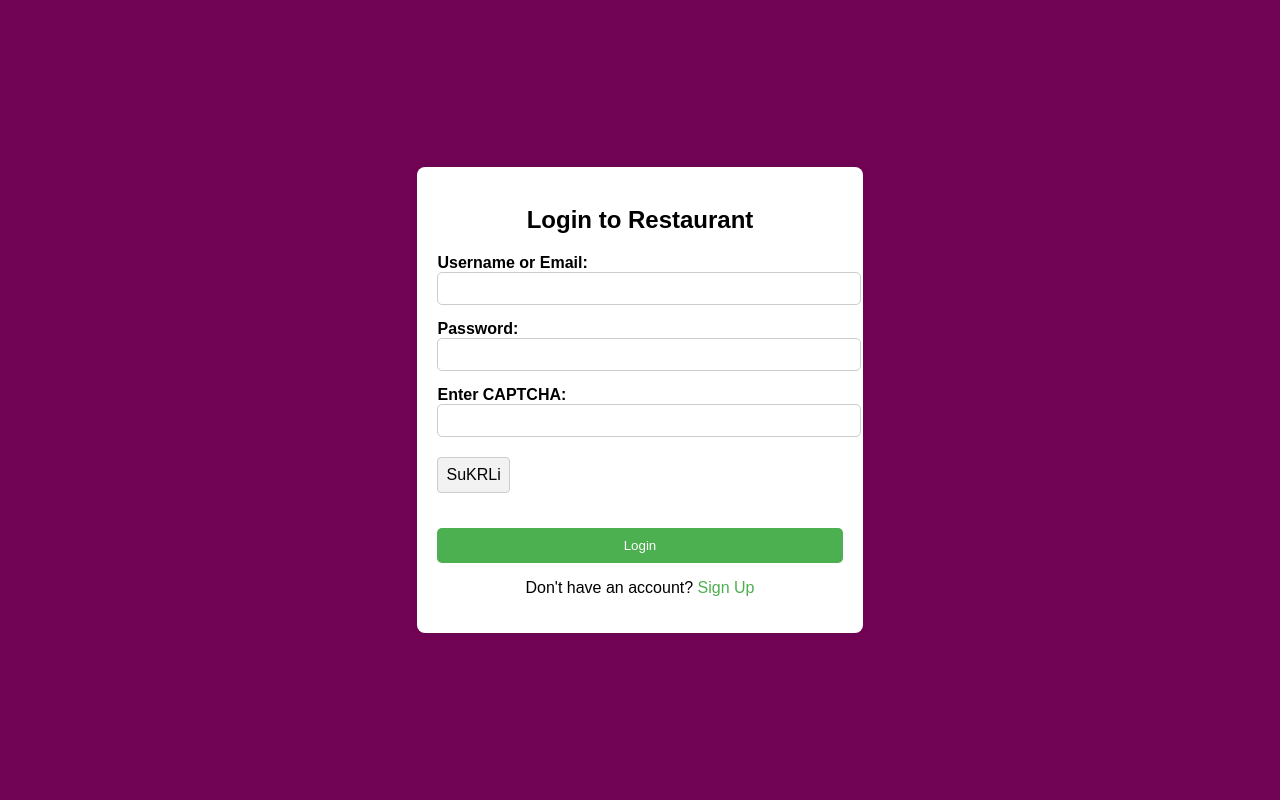
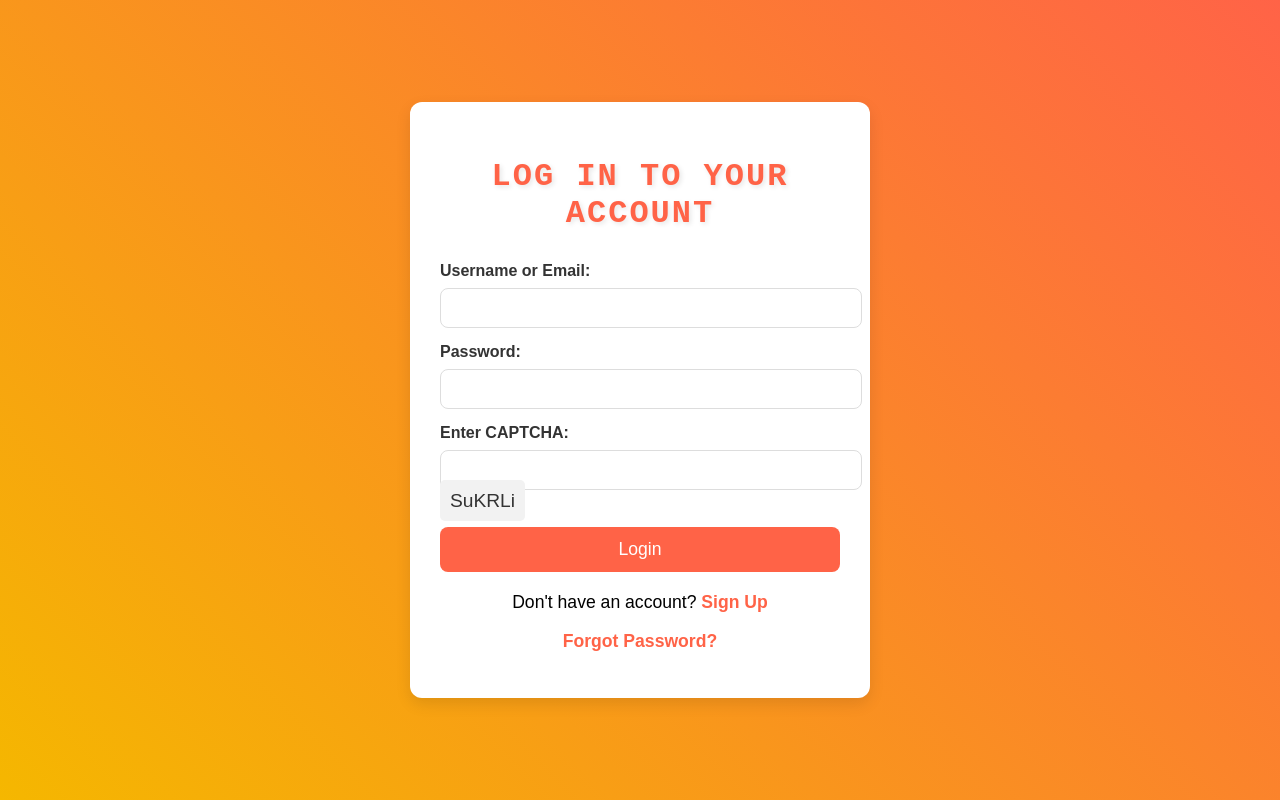
Before and after one commit to kasakgupta/Restaurant_Website, a PHP site: page /login.php in a window 1280 px wide. Run offline with PHP 8.4, Linux system fonts and the light colour scheme.

Commit message:
Chnages in Styling of the Login and Registeration page , and Add the forgot Password Feature.

```diff
--- a/Login Page/login.php
+++ b/Login Page/login.php
@@ -1,17 +1,17 @@
-<!-- <!DOCTYPE html>
+<!DOCTYPE html>
 <html lang="en">
 
 <head>
-    <meta charset="UTF-8">
-    <title>Restaurant Login with CAPTCHA</title>
+  <meta charset="UTF-8" />
+  <meta name="viewport" content="width=device-width, initial-scale=1.0" />
+  <title>Restaurant Login</title>
   <link rel="stylesheet" href="styles.css" />
 </head>
 
-
 <body>
-    <div class="container">
-        <form id="loginForm" action="<?php htmlspecialchars($_SERVER["PHP_SELF"]) ?>" method="POST">
-            <h2>Login to Restaurant</h2>
+  <div class="login-container">
+    <form id="loginForm" action="<?php echo htmlspecialchars($_SERVER["PHP_SELF"]); ?>" method="POST">
+      <h2 class="form-heading">Log In to Your Account</h2> <!-- Updated heading -->
       <div class="input-group">
         <label for="username">Username or Email:</label>
         <input type="text" id="username" name="username" required />
@@ -26,123 +26,11 @@
         <span id="captchaOutput"></span>
       </div>
       <button type="submit">Login</button>
-            <div class="signup-link">
-                <p>Don't have an account? <a href="./registeration.php">Sign Up</a></p>
+      <div class="links">
+        <p class="account-action">Don't have an account? <a href="./registeration.php">Sign Up</a></p> <!-- Updated link -->
+        <p class="password-action"><a href="./forgot-password.php">Forgot Password?</a></p>
       </div>
     </form>
-        <?php
-        if ($_SERVER["REQUEST_METHOD"] == "POST") {
-            $name = $_POST['username'];
-            $password = $_POST['password'];
-
-            echo "<p>Submitted username: $name</p>";
-        }
-        ?>
-    </div>
-
-
-    <script>
-        function generateCaptcha() {
-            let chars = '0123456789abcdefghijklmnopqrstuvwxyzABCDEFGHIJKLMNOPQRSTUVWXYZ';
-            let captcha = '';
-            for (let i = 0; i < 6; i++) {
-                let index = Math.floor(Math.random() * chars.length);
-                captcha += chars[index];
-            }
-            document.getElementById('captchaOutput').innerText = captcha;
-        }
-
-        function validateCaptcha() {
-            let userCaptcha = document.getElementById('captchaInput').value.trim();
-            let generatedCaptcha = document.getElementById('captchaOutput').innerText;
-
-
-
-
-            if (userCaptcha === generatedCaptcha) {
-                alert('CAPTCHA matched! Proceed with login.');
-                window.location.href = '../Main/index.php';
-            } else {
-                alert('CAPTCHA not matched! Try again.');
-            }
-        }
-
-        window.onload = function() {
-            generateCaptcha();
-            document.getElementById('loginForm').addEventListener('submit', function(event) {
-                event.preventDefault(); // Prevent form submission for now
-                validateCaptcha(); // Call validateCaptcha() when the form is submitted
-            });
-        };
-    </script>
-</body>
-
-</html> -->
-
-
-<!DOCTYPE html>
-<html lang="en">
-
-<head>
-    <meta charset="UTF-8">
-    <title>Restaurant Login with CAPTCHA</title>
-    <link rel="stylesheet" href="styles.css" />
-</head>
-
-<body>
-    <div class="container">
-        <form id="loginForm" action="<?php echo htmlspecialchars($_SERVER["PHP_SELF"]); ?>" method="POST">
-            <h2>Login to Restaurant</h2>
-            <div class="input-group">
-                <label for="username">Username or Email:</label>
-                <input type="text" id="username" name="username" required />
-            </div>
-            <div class="input-group">
-                <label for="password">Password:</label>
-                <input type="password" id="password" name="password" required />
-            </div>
-            <div class="input-group">
-                <label for="captcha">Enter CAPTCHA:</label>
-                <input type="text" id="captchaInput" name="captchaInput" required />
-                <span id="captchaOutput"></span>
-            </div>
-            <button type="submit">Login</button>
-            <div class="signup-link">
-                <p>Don't have an account? <a href="./registeration.php">Sign Up</a></p>
-            </div>
-        </form>
-        <?php
-        if ($_SERVER["REQUEST_METHOD"] == "POST") {
-            $name = $_POST['username'];
-            $password = $_POST['password'];
-
-            // Perform password verification here
-            include("database.php"); // Include your database connection file
-
-            // Query the database to retrieve the user's hashed password
-            $sql = "SELECT password FROM users WHERE username = '$name'";
-            $result = mysqli_query($conn, $sql);
-
-            if (mysqli_num_rows($result) == 1) {
-                $row = mysqli_fetch_assoc($result);
-                $hashed_password = $row['password'];
-
-                // Use password_verify to check if the entered password matches the hashed password
-                if (password_verify($password, $hashed_password)) {
-                    echo "<p>Submitted username: $name</p>";
-                    echo "<p>Password is correct!</p>";
-                    // Redirect the user
-                    header("Location: ../Main/index.php");
-                    exit(); // Make sure to exit after redirection
-                } else {
-                    echo "<p>Submitted username: $name</p>";
-                    echo "<p>Incorrect password. Please try again.</p>";
-                }
-            } else {
-                echo "<p>Username not found. Please check your username or register for an account.</p>";
-            }
-        }
-        ?>
   </div>
 
   <script>
@@ -159,12 +47,11 @@
     function validateCaptcha() {
       let userCaptcha = document.getElementById('captchaInput').value.trim();
       let generatedCaptcha = document.getElementById('captchaOutput').innerText;
-
       if (userCaptcha === generatedCaptcha) {
         alert('CAPTCHA matched! Proceed with login.');
       } else {
         alert('CAPTCHA not matched! Try again.');
-                event.preventDefault(); // Prevent form submission if CAPTCHA doesn't match
+        event.preventDefault();
       }
     }
 
--- a/Login Page/styles.css
+++ b/Login Page/styles.css
@@ -1,93 +1,130 @@
-/* Add your styles here */
-
+/* General Styling */
 body {
-  font-family: Arial, sans-serif;
-  margin: 0;
-  padding: 0;
+  font-family: 'Arial', sans-serif;
+  background: linear-gradient(45deg, #f5b700, #ff6347);
   display: flex;
   justify-content: center;
   align-items: center;
   height: 100vh;
-  background-color: #720455;
+  margin: 0;
 }
 
-.container {
+/* Container Styling */
+.login-container,
+.register-container {
   background-color: #fff;
-  padding: 20px;
-  border-radius: 8px;
-  box-shadow: 0 0 10px rgba(0, 0, 0, 0.1);
+  border-radius: 12px;
+  box-shadow: 0 6px 15px rgba(0, 0, 0, 0.1);
+  padding: 30px;
+  width: 400px;
+  text-align: center;
 }
 
-form {
-  display: flex;
-  flex-direction: column;
+/* Form Heading */
+.form-heading {
+  font-size: 2rem;
+  font-family: 'Courier New', Courier, monospace;
+  font-weight: bold;
+  color: #ff6347; /* Using a food-related color */
+  text-transform: uppercase;
+  margin-bottom: 30px;
+  letter-spacing: 2px;
+  text-shadow: 2px 2px 5px rgba(0, 0, 0, 0.1); /* Added shadow effect */
 }
 
-h2 {
-  text-align: center;
-  margin-bottom: 20px;
-}
-
+/* Input Group Styling */
 .input-group {
   margin-bottom: 15px;
+  text-align: left;
 }
 
 label {
-  margin-bottom: 5px;
   font-weight: bold;
+  color: #333;
 }
 
 input {
-  padding: 8px;
+  padding: 10px;
   width: 100%;
-  border-radius: 5px;
-  border: 1px solid #ccc;
+  border-radius: 8px;
+  border: 1px solid #ddd;
+  font-size: 1rem;
 }
 
 button {
-  padding: 10px;
+  padding: 12px;
+  width: 100%;
+  background-color: #ff6347;
+  color: #fff;
   border: none;
-  border-radius: 5px;
-  background-color: #4caf50;
-  color: #fff;
+  border-radius: 8px;
+  font-size: 1.1rem;
   cursor: pointer;
+  transition: background 0.3s ease;
 }
 
 button:hover {
-  background-color: #45a049;
+  background-color: #f5b700;
 }
 
-.signup-link,
-.login-link {
-  text-align: center;
+/* Links Styling */
+.links {
+  margin-top: 20px;
 }
 
-.signup-link a,
-.login-link a {
-  color: #4caf50;
+.links a {
+  color: #ff6347;
   text-decoration: none;
+  font-size: 1.1rem;
+  font-weight: bold;
+  transition: all 0.3s ease;
 }
 
-.signup-link a:hover,
-.login-link a:hover {
+.links a:hover {
   text-decoration: underline;
 }
-/* For Succes Message  */
-.success-message {
-  color: #4caf50;
-  text-align: center;
-  margin-top: 15px;
-  font-weight: bold;
+
+/* Account Action Styling */
+.account-action {
+  font-size: 1.1rem;
+  margin-top: 10px;
 }
 
+.password-action {
+  font-size: 1rem;
+  margin-top: 10px;
+}
+
+.account-action a,
+.password-action a {
+  color: #ff6347;
+  font-weight: bold;
+  transition: color 0.3s ease;
+}
+
+.account-action a:hover,
+.password-action a:hover {
+  color: #f5b700;
+}
+
+/* CAPTCHA Output Styling */
 #captchaOutput {
-  display: inline-block;
-  padding: 8px;
+  padding: 10px;
   background-color: #f2f2f2;
-  border: 1px solid #ccc;
-  border-radius: 4px;
-  font-family: Arial, sans-serif;
-  font-size: 16px;
-  /* margin-left: 10px; */
-  margin: 20px auto;
+  border-radius: 5px;
+  font-size: 1.2rem;
+  margin-top: 5px;
+  color: #333;
 }
+
+input[type="text"], input[type="password"] {
+  margin-top: 8px;
+}
+
+@media (max-width: 600px) {
+  .login-container,
+  .register-container {
+    width: 90%;
+    padding: 15px;
+  }
+}
```
Also changed, not shown: Login Page/forgot-password.php (added, +26 -0 lines), Login Page/registeration.php (+4 -36 lines), Login Page/reset-password.php (added, +63 -0 lines), Login Page/send-reset-link.php (added, +39 -0 lines). Lines whose indentation alone changed are shown as unchanged.
